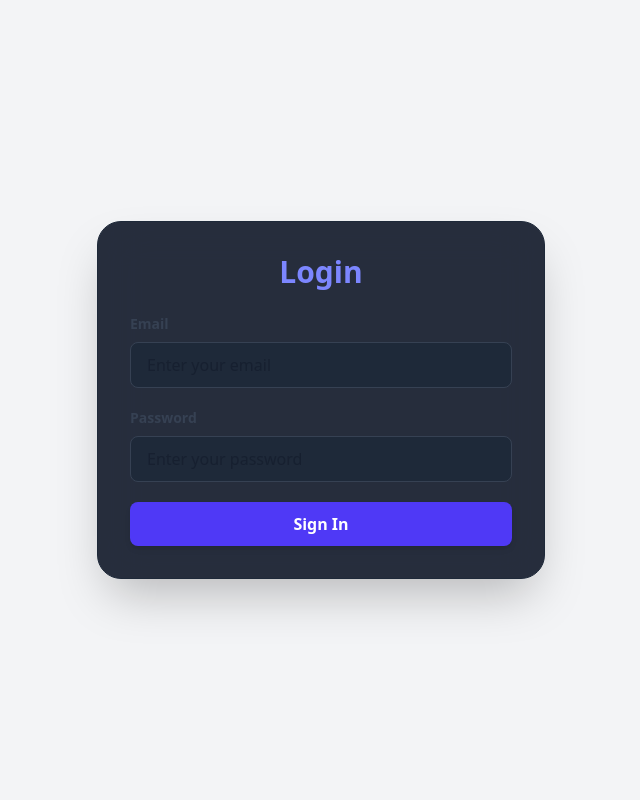
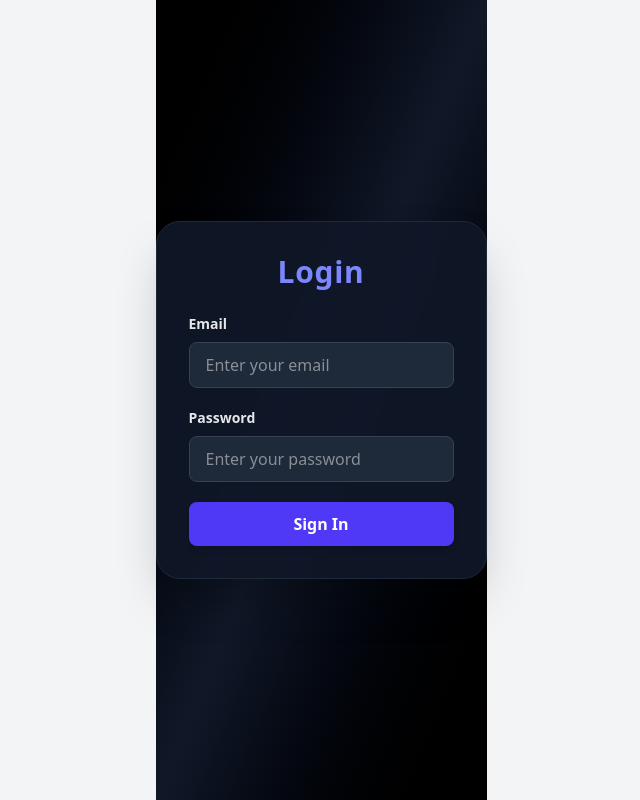
Before and after one commit to shruti1234-5/taskflow, a Next.js app: page /login in a window 1280 px wide. Shown: the whole page, without its empty margins (319-959 px from the left). Built offline with nearby package versions, Linux system fonts and the light colour scheme.

Commit message:
Update page.jsx

```diff
--- a/src/app/(unauthenticated)/login/page.jsx
+++ b/src/app/(unauthenticated)/login/page.jsx
@@ -22,22 +22,21 @@ export default function LoginPage() {
     try {
       const res = await fetch("/api/login", {
         method: "POST",
-        credentials: 'same-origin',
+        credentials: "same-origin",
         headers: { "Content-Type": "application/json" },
         body: JSON.stringify(form),
       });
 
       const result = await res.json();
-
       if (!result.success) {
         const msg = result.message || "Invalid email or password";
         setError(msg);
-        enqueueSnackbar(msg, { variant: 'error' });
+        enqueueSnackbar(msg, { variant: "error" });
         setLoading(false);
         return;
       }
 
-      enqueueSnackbar('Logged in successfully', { variant: 'success' });
+      enqueueSnackbar("Logged in successfully", { variant: "success" });
       if (result.data?.role === "employee") {
         router.push("/employee/dashboard");
       } else {
@@ -45,29 +44,33 @@ export default function LoginPage() {
       }
     } catch (err) {
       setError("Something went wrong. Please try again.");
-      enqueueSnackbar('Something went wrong. Please try again.', { variant: 'error' });
+      enqueueSnackbar("Something went wrong. Please try again.", { variant: "error" });
     } finally {
       setLoading(false);
     }
   };
 
-
   return (
-    <div className="bg-white/80 dark:bg-gray-900/90 backdrop-blur-xl shadow-2xl rounded-3xl w-full max-w-md p-8 border border-gray-100 dark:border-gray-800 transition-all">
-      <h2 className="text-3xl font-extrabold mb-6 text-center text-indigo-700 dark:text-indigo-400">
+    <div className="flex items-center justify-center min-h-screen bg-gradient-to-br from-indigo-500/10 via-transparent to-purple-600/10 dark:from-black dark:via-gray-900 dark:to-black">
+      <div
+        className="bg-white/80 dark:bg-gray-900/90 backdrop-blur-xl shadow-2xl rounded-3xl w-full max-w-md p-8 border border-gray-200 dark:border-gray-800 transition-all
+        animate-[fadeIn_0.7s_ease]"
+      >
+        {/* Heading */}
+        <h2 className="text-3xl font-extrabold mb-6 text-center text-indigo-700 dark:text-indigo-400 tracking-wide animate-[slideDown_0.6s_ease]">
           Login
         </h2>
 
         {error && (
-        <p className="text-red-500 text-center mb-3 text-sm font-medium">
+          <p className="text-red-500 text-center mb-3 text-sm font-medium animate-[shake_0.2s]">
             {error}
           </p>
         )}
 
         <form onSubmit={handleSubmit} className="space-y-5">
           {/* Email */}
-        <div>
-          <label className="block text-gray-700 dark:text-white-200 text-sm font-semibold mb-2">
+          <div className="group transition-all">
+            <label className="block text-gray-800 dark:text-gray-200 text-sm font-semibold mb-2">
               Email
             </label>
             <input
@@ -77,13 +80,16 @@ export default function LoginPage() {
               onChange={handleChange}
               required
               placeholder="Enter your email"
-            className="w-full px-4 py-2.5 border border-gray-300 dark:border-gray-700 rounded-lg bg-white dark:bg-gray-800 text-gray-900 dark:text-black-100"
+              className="w-full px-4 py-2.5 border border-gray-300 dark:border-gray-700 rounded-lg
+              bg-white dark:bg-gray-800 text-gray-900 dark:text-gray-100
+              focus:ring-2 focus:ring-indigo-500 focus:border-indigo-500 outline-none
+              transition-all duration-200"
             />
           </div>
 
           {/* Password */}
-        <div>
-          <label className="block text-gray-700 dark:text-white-200 text-sm font-semibold mb-2">
+          <div className="group transition-all">
+            <label className="block text-gray-800 dark:text-gray-200 text-sm font-semibold mb-2">
               Password
             </label>
             <input
@@ -93,18 +99,57 @@ export default function LoginPage() {
               onChange={handleChange}
               required
               placeholder="Enter your password"
-            className="w-full px-4 py-2.5 border border-gray-300 dark:border-gray-700 rounded-lg bg-white dark:bg-gray-800 text-gray-900 dark:text-black-100"
+              className="w-full px-4 py-2.5 border border-gray-300 dark:border-gray-700 rounded-lg
+              bg-white dark:bg-gray-800 text-gray-900 dark:text-gray-100
+              focus:ring-2 focus:ring-indigo-500 focus:border-indigo-500 outline-none
+              transition-all duration-200"
             />
           </div>
 
+          {/* Submit button */}
           <button
             type="submit"
             disabled={loading}
-          className={`w-full bg-indigo-600 text-white py-2.5 rounded-lg font-semibold shadow-md transition duration-200 ${loading ? 'opacity-70 cursor-not-allowed' : 'hover:bg-indigo-700 hover:shadow-lg'}`}
+            className={`w-full bg-indigo-600 text-white py-2.5 rounded-lg font-semibold shadow-md
+            transition duration-300 transform
+            ${loading ? "opacity-70 cursor-not-allowed" : "hover:bg-indigo-700 hover:shadow-xl hover:-translate-y-0.5"}
+            active:scale-[0.98]`}
           >
-          {loading ? 'Signing In...' : 'Sign In'}
+            {loading ? "Signing In..." : "Sign In"}
           </button>
         </form>
       </div>
+
+      {/* CSS animations */}
+      <style jsx>{`
+        @keyframes fadeIn {
+          from {
+            opacity: 0;
+            transform: translateY(12px);
+          }
+          to {
+            opacity: 1;
+            transform: translateY(0);
+          }
+        }
+        @keyframes slideDown {
+          from {
+            opacity: 0;
+            transform: translateY(-10px);
+          }
+          to {
+            opacity: 1;
+            transform: translateY(0px);
+          }
+        }
+        @keyframes shake {
+          0% { transform: translateX(0); }
+          25% { transform: translateX(-3px); }
+          50% { transform: translateX(3px); }
+          75% { transform: translateX(-3px); }
+          100% { transform: translateX(0); }
+        }
+      `}</style>
+    </div>
   );
 }
```
Lines whose indentation alone changed are shown as unchanged.
